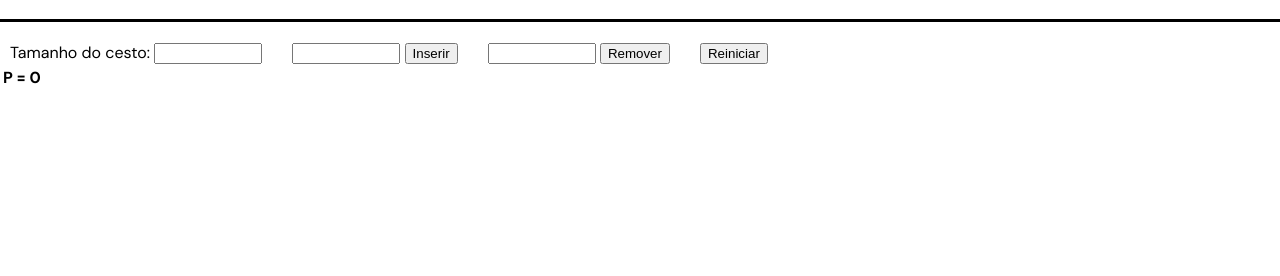
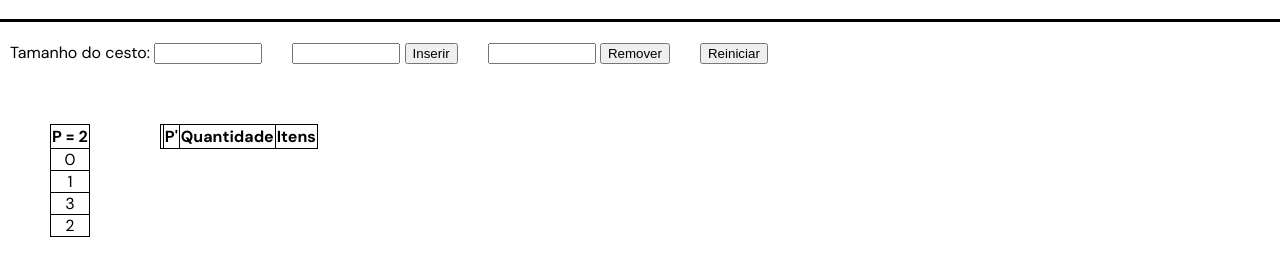
Before and after one commit to mateushmd/puc-aeds3-tp4, a plain HTML site: page index.html in a window 1280 px wide. Shown: the part 66-342 px from the top of the page. Drawn offline with Linux system fonts and the light colour scheme.

Commit message:
visualização dos diretórios

```diff
--- a/index.html
+++ b/index.html
@@ -16,7 +16,7 @@
     <section id="controles">
       <div class="controle">
         <label for="tamanho-cesto">Tamanho do cesto:</label>
-        <input type="number" id="cesto" name="tamanho-cesto">
+        <input type="number" id="tamanho-cesto" name="tamanho-cesto">
       </div>
       <div class="controle">
         <input type="number" id="inserir" name="inserir-valor">
@@ -33,10 +33,20 @@
     <section id="tabela-hash">
       <table>
         <thead>
-          <th id="profundidade-global">P = 0</th>
+          <th> P = <span id="profundidade-global">0</span></th>
         </thead>
-        <tbody>
+        <tbody id="diretorio">
 
+        </tbody>
+      </table>
+      <table>
+        <thead>
+          <th></th>
+          <th>P'</th>
+          <th>Quantidade</th>
+          <th>Itens</th>
+        </thead>
+        <tbody id="cestos">
         </tbody>
       </table>
     </section>
--- a/script.js
+++ b/script.js
@@ -1,100 +1,96 @@
-const tCesto = int(document.querySelector('#cesto').value);
-const tTotal = tCesto * 4; // 4 bytes para armazenar um inteiro
+const tItem = 4;
+let tCesto = 4;
+let tTotal = tCesto * tItem;
 
-class Cesto
-{
-    constructor(p, endereco)
-    {
+const cestosEl = document.querySelector('#diretorio');
+const pEl = document.querySelector('#profundidade-global');
+
+document.querySelector('#tamanho-cesto').addEventListener('change', (e) => {
+    tCesto = e.target.value;
+    tTotal = tCesto * tItem;
+});
+
+class Cesto {
+    constructor(p, endereco, cestoEl) {
         this.p = p;
         this.endereco = endereco;
         this.quantidade = 0;
         this.elementos = [];
+        this.cestoEl = cestoEl;
     }
 
-    inserir(valor)
-    {
-        if(this.quantidade === tCesto)
+    inserir(valor) {
+        if (this.quantidade === tCesto)
             return false;
 
-        let i = quantidade - 1;
-        while(i >= 0 && this.elementos[i] > valor) i--;
+        let i = this.quantidade - 1;
+        while (i >= 0 && this.elementos[i] > valor) i--;
         this.elementos.splice(i + 1, 0, valor);
         this.quantidade++;
         return true;
     }
 
-    remover(valor)
-    {
-        if(this.quantidade === 0)
-            return false;
-
-        for(let i = 0; i < this.quantidade; i++)
-        {
-            if(this.elementos[i] === valor)
-            {
-                this.elementos.splice(i, 1);
-                return true;
-            }
-        }
-
-        return false;
-    }
-
-    buscar(valor)
-    {
+    buscar(valor) {
         return this.#buscar(valor, 0, this.quantidade - 1);
     }
 
-    #buscar(valor, esq, dir)
-    {
+    #buscar(valor, esq, dir) {
         let meio = Math.floor((esq + dir) / 2);
-        if(esq > dir) return false;
-        if(this.elementos[meio] == valor) return true;
+        if (esq > dir) return false;
+        if (this.elementos[meio] == valor) return true;
         return this.#buscar(valor, esq, meio - 1) || this.#buscar(valor, meio + 1, dir);
     }
 
-    limpar()
-    {
-        elementos = [];
-        quantidade = 0;
+    limpar() {
+        this.elementos = [];
+        this.quantidade = 0;
     }
 }
 
 let diretorio = [0];
+let dElements = [];
 let cestos = [new Cesto(0, 0)];
 let p = 0;
 
-function hash(valor)
-{
+dElements.push(criarElementoDiretorio(0));
+
+popular();
+
+function hash(valor) {
     return valor % (2 ** p);
 }
 
-function inserir(valor)
-{
+function inserir(valor) {
     let idx = hash(valor);
     let cesto = cestos[diretorio[idx]];
 
-    if(cesto.inserir(valor))
+    if (cesto.inserir(valor))
         return;
 
     cesto.p++;
     let novoCesto = new Cesto(cesto.p, tTotal * (cestos.length));
     cestos.push(novoCesto);
 
-    if(cesto.p <= p)
-    {
-        for(let i = diretorio.length - 1; i >= 0; i--)
-        {
-            if(diretorio[i] === diretorio[idx])
+    if (cesto.p <= p) {
+        for (let i = diretorio.length - 1; i >= 0; i--) {
+            if (diretorio[i] === diretorio[idx]) {
                 diretorio[i] = cestos.length - 1;
+                dElements[i].innerHTML = cestos.length - 1;
+            }
         }
     }
-    else
-    {
+    else {
         let copiaDiretorio = [...diretorio];
         copiaDiretorio[idx] = cestos.length - 1;
-        diretorio.push(copiaDiretorio);
+        copiaDiretorio.forEach(el => diretorio.push(el));
+
+        let copiaDElements = [];
+        dElements.forEach(el => copiaDElements.push(criarElementoDiretorio(el.innerHTML)));
+        copiaDElements[idx].innerHTML = cestos.length - 1;
+        copiaDElements.forEach(el => dElements.push(el));
+
         p++;
+        pEl.innerHTML = p;
     }
 
     let elementos = [...cesto.elementos];
@@ -104,8 +100,39 @@ function inserir(valor)
     elementos.forEach(e => inserir(e));
 }
 
-function remover(valor)
-{
+function buscar(valor) {
     let idx = hash(valor);
-    cestos[diretorio[idx]].remover(valor);
+    return cestos[diretorio[idx]].buscar(valor);
 }
+
+function reiniciar() {
+    diretorio = [0];
+    cestos = [new Cesto(0, 0)];
+    p = 0;
+}
+
+function popular() {
+    for (let i = 1; i <= 10; i++) inserir(i);
+}
+
+function criarElementoDiretorio(valor) {
+    const el = document.createElement('tr');
+    el.innerHTML = valor;
+    cestosEl.appendChild(el);
+    return el;
+}
+
+function criarElementoCesto(endereco) {
+    const el = document.createElement('tr');
+    const colunaEnderecoEl = document.createElement('td', { class: 'endereco' });
+    colunaEnderecoEl.innerHTML = endereco;
+    el.appendChild(colunaEnderecoEl);
+    el.appendChild(document.createElement('td', { class: 'profundidade-local' }));
+    el.appendChild(document.createElement('td', { class: 'qtd-itens' }));
+
+    // Um <td> para cada item (dinâmico)
+    for (let i = 0; i < tCesto; i++)
+        el.appendChild(document.createElement('td', { class: 'item-cesto' }));
+
+    return el;
+}
--- a/style.css
+++ b/style.css
@@ -21,6 +21,13 @@ header h1 {
   margin-left: 50px;
 }
 
+main {
+  display: flex;
+  flex-direction: column;
+  justify-content: flex-start;
+  gap: 60px;
+}
+
 #controles {
   padding-top: 10px;
   padding-left: 10px;
@@ -29,6 +36,11 @@ header h1 {
   align-items: center;
   justify-content: flex-start;
   gap: 30px;
+  flex-wrap: wrap;
+}
+
+.controle {
+  flex-shrink: 0;
 }
 
 input {
@@ -48,3 +60,21 @@ input[type=number] {
   -moz-appearance: textfield;
   /* Firefox */
 }
+
+#tabela-hash {
+  padding: 0 50px;
+  display: flex;
+  gap: 70px;
+}
+
+table,
+th,
+td,
+tr {
+  border: 1px solid black;
+  border-collapse: collapse;
+}
+
+#diretorio tr {
+  text-align: center;
+}
```
